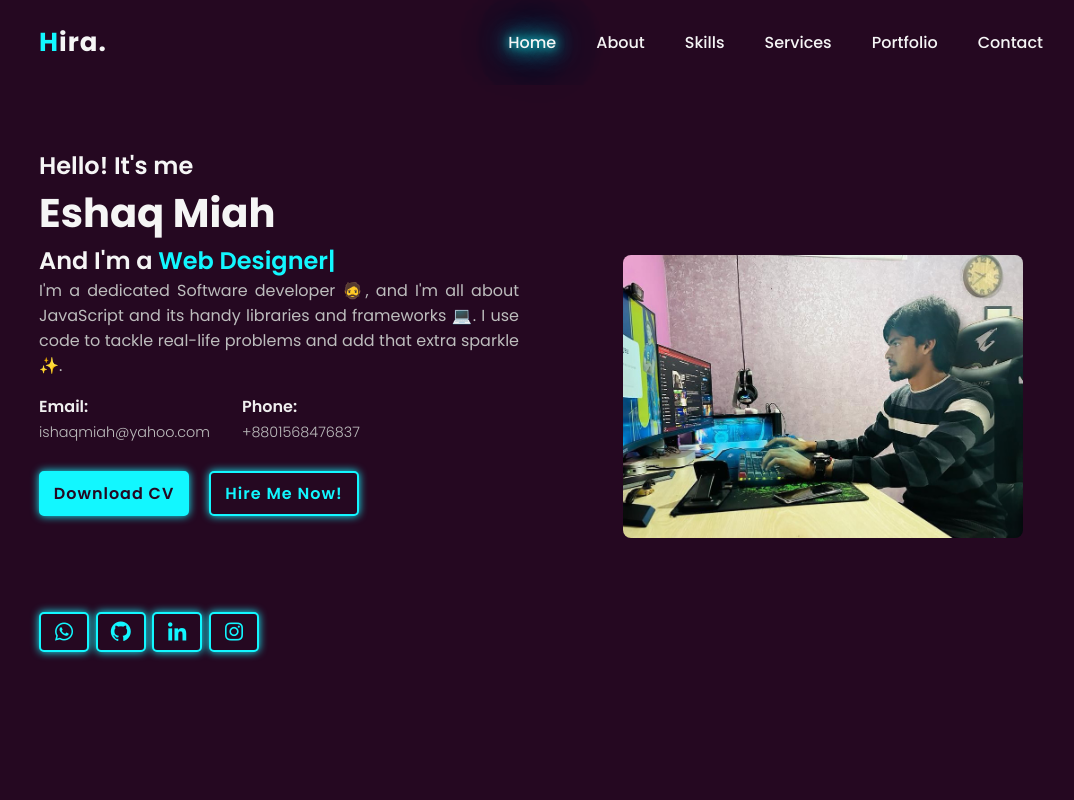
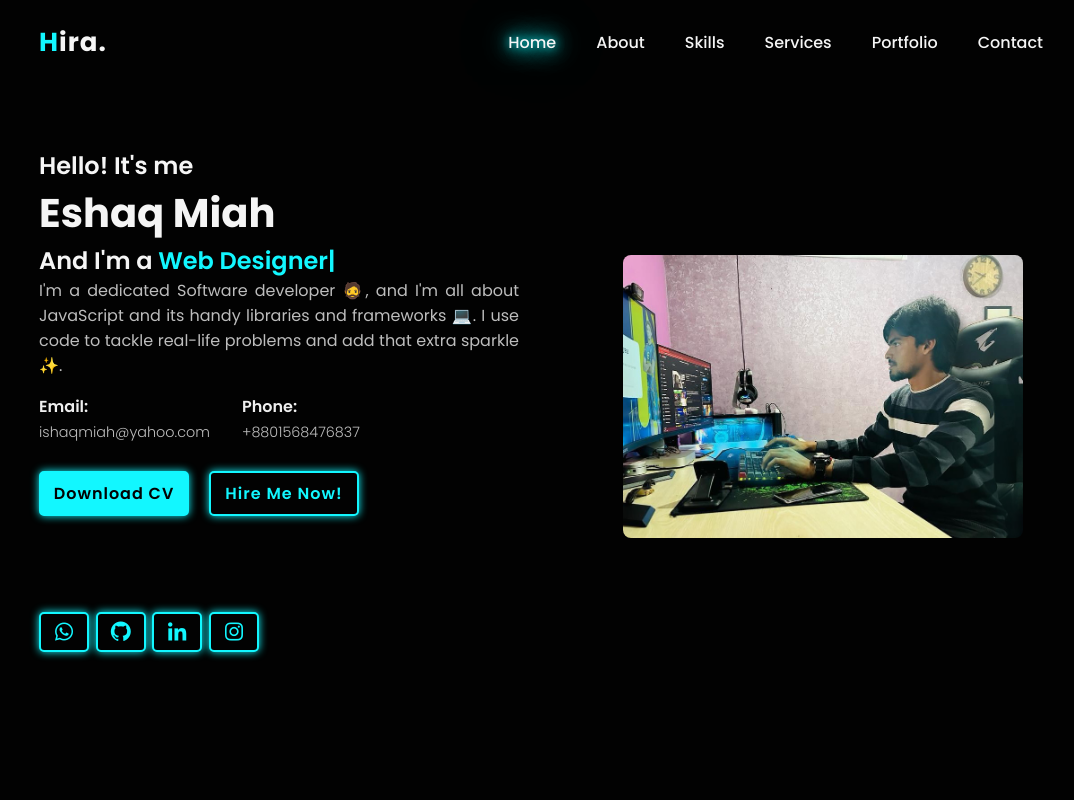
Before and after one commit to hiiipercy/hira, a React (Create React App) app: page / in a window 1280 px wide. Shown: the top 800 px of the page, without its empty margins (89-1163 px from the left). Built offline with nearby package versions, Linux system fonts and the light colour scheme.

Commit message:
Style.css

```diff
--- a/src/Style.css
+++ b/src/Style.css
@@ -12,7 +12,7 @@
 :root{
   --text-color: #f5f5f5;
   --hover-color: #12f7ff;
-  --bg-color: #250821;
+  --bg-color: #020202;
   --secon-bg-color: #292e33;
   --big-font: 2.5rem;
   --norma-font: 2rem;
```
